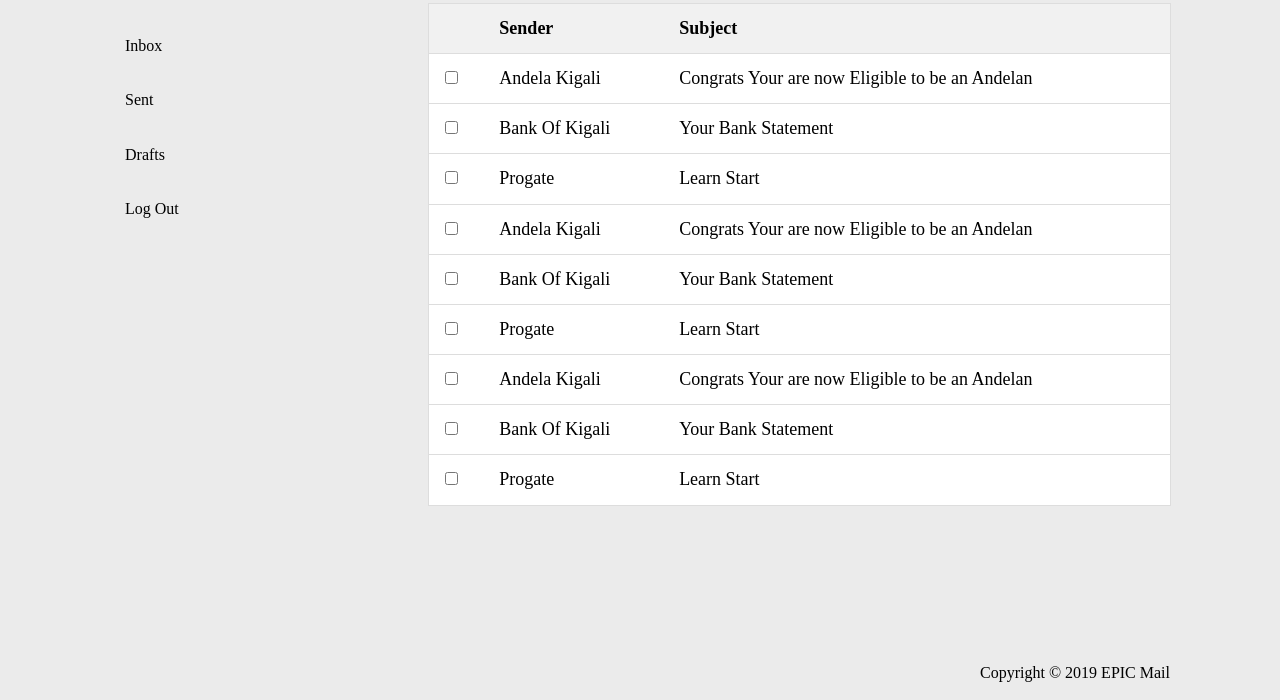
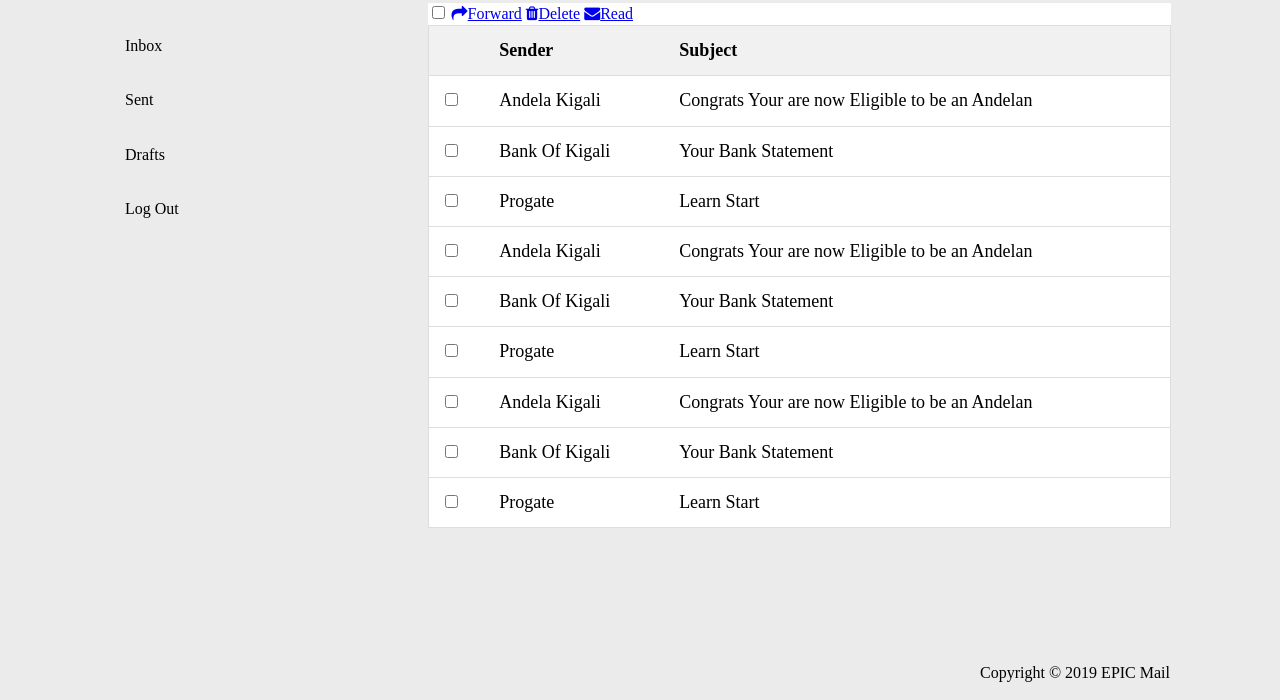
Before and after one commit to gentle-code/EPIC-Mail, a plain HTML site: page UI/pages/userdash.html in a window 1280 px wide. Shown: the part 100-800 px from the top of the page. Drawn offline with Linux system fonts and the light colour scheme.

Commit message:
[Feature #164188531] Add Forward, Delete, Read Button.

```diff
--- a/UI/pages/userdash.html
+++ b/UI/pages/userdash.html
@@ -7,6 +7,7 @@
         <title>EPIC Mail | User Dashboard</title>
         <link rel="stylesheet" type="text/css" href="../css/index.css">
         <link rel="stylesheet" type="text/css" href="../css/userdash.css">
+        <link rel="stylesheet" href="https://cdnjs.cloudflare.com/ajax/libs/font-awesome/4.7.0/css/font-awesome.min.css">
     </head>
     <body>
         <header>
@@ -33,6 +34,10 @@
             </div>
             <div class="mail">
             <form action="">
+                <input type="checkbox"  name="remember">
+                <a href="#"><i class="fa fa-mail-forward"></i>Forward</a>
+                <a href="#"><i class="fa fa-trash" aria-hidden="true"></i>Delete</a>
+                <a href="#"><i class="fa fa-envelope" aria-hidden="true"></i>Read</a>
                     <table id="tab">
                             <tr class="header">
                               <th></th>
```
